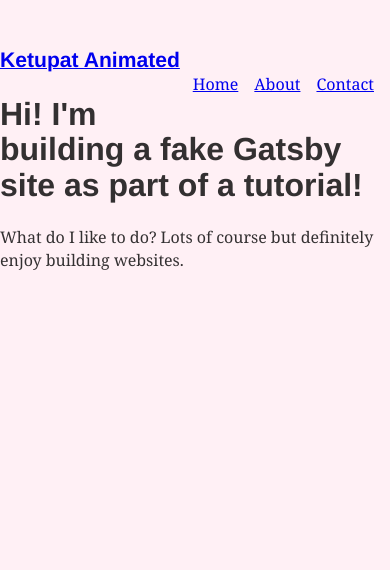
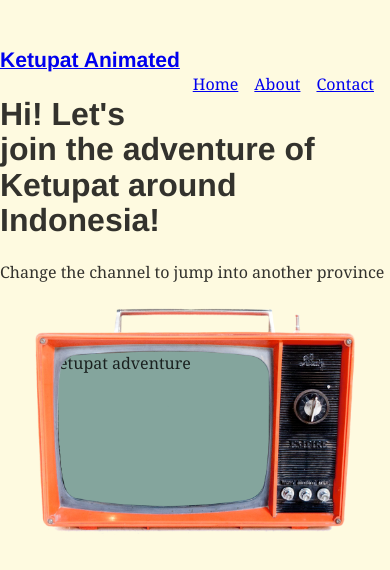
Before and after one commit to diagnosa/ketupat-animated, a Gatsby site: page / in a window 390 px wide. Built offline with nearby package versions, Linux system fonts and the light colour scheme; Gatsby itself is replaced by a stand-in of ours.

Commit message:
change typography, add content frame, change bg color, change description in about page

```diff
--- a/gatsby-config.js
+++ b/gatsby-config.js
@@ -1,3 +1,4 @@
+const path = require('path');
 module.exports = {
     siteMetadata: {
         title: `Ketupat Animated`,
@@ -10,5 +11,14 @@ module.exports = {
                 pathToConfigModule: `src/utils/typography`,
             },
         },
+        {
+            resolve: `gatsby-source-filesystem`,
+            options: {
+                name: `images`,
+                path: path.join(__dirname, `src`, `images`),
+            },
+        },
+        `gatsby-transformer-sharp`,
+        `gatsby-plugin-sharp`,
     ],
 };
--- a/package.json
+++ b/package.json
@@ -7,11 +7,15 @@
   "license": "MIT",
   "dependencies": {
     "gatsby": "^2.29.1",
+    "gatsby-image": "^2.8.0",
+    "gatsby-plugin-sharp": "^2.11.1",
     "gatsby-plugin-typography": "^2.9.0",
+    "gatsby-source-filesystem": "^2.8.0",
+    "gatsby-transformer-sharp": "^2.9.0",
     "react": "^17.0.1",
     "react-dom": "^17.0.1",
     "react-typography": "^0.16.19",
     "typography": "^0.16.19",
-    "typography-theme-fairy-gates": "^0.16.19"
+    "typography-theme-grand-view": "^0.16.19"
   }
 }
--- a/src/components/container.module.css
+++ b/src/components/container.module.css
@@ -1,4 +1,4 @@
 .container {
-    margin: 3rem auto;
-    max-width: 600px;
-  }
+  margin: 3rem auto;
+  max-width: 600px;
+}
--- /dev/null
+++ b/src/components/television.js
@@ -0,0 +1,28 @@
+import React from 'react';
+import { useStaticQuery, graphql } from 'gatsby';
+import Img from 'gatsby-image';
+import televisionStyles from './television.module.css';
+
+export default function Television({ children }) {
+    const data = useStaticQuery(graphql`
+        query {
+            file(relativePath: { eq: "television.png" }) {
+                childImageSharp {
+                    fluid {
+                        ...GatsbyImageSharpFluid
+                    }
+                }
+            }
+        }
+    `);
+    return (
+        <div className={televisionStyles.container}>
+            <div className={televisionStyles.children__wrapper}>{children}</div>
+            <Img
+                fluid={data.file.childImageSharp.fluid}
+                alt="A Television frame"
+                className={televisionStyles.frame}
+            />
+        </div>
+    );
+}
--- /dev/null
+++ b/src/components/television.module.css
@@ -0,0 +1,37 @@
+.container {
+  width: 100vw;
+  max-width: 600px;
+  box-sizing: border-box;
+  display: flex;
+  align-items: center;
+}
+
+.children__wrapper {
+  overflow-y: hidden;
+  overflow-x: scroll;
+  position: absolute;
+  background-color: #84a59d;
+  height: 300px;
+  width: 400px;
+  margin-top: 30px;
+  margin-left: 40px;
+  padding: 5px;
+}
+
+.frame {
+  width: 100%;
+  box-sizing: border-box;
+}
+
+@media only screen and (max-width: 600px) {
+  .children__wrapper{
+    width: 230px;
+    height: 160px;
+    margin-top: 10px;
+    margin-left: 10px;
+  }
+  .container{
+    width: 320px;
+    margin: 0 auto;
+  }
+}
--- a/src/pages/index.js
+++ b/src/pages/index.js
@@ -1,14 +1,17 @@
 import React from 'react';
 import Container from '../components/container';
+import Television from '../components/television';
 
 export default function Home() {
     return (
         <Container>
-            <h1>Hi! I'm building a fake Gatsby site as part of a tutorial!</h1>
+            <h1>Hi! Let's join the adventure of Ketupat around Indonesia!</h1>
             <p>
-                What do I like to do? Lots of course but definitely enjoy
-                building websites.
+                Change the channel to jump into another province
             </p>
+            <Television>
+                <span>ketupat adventure</span>
+            </Television>
         </Container>
     );
 }
--- a/src/styles/global.css
+++ b/src/styles/global.css
@@ -1,3 +1,3 @@
 html {
-    background-color: lavenderblush;
-  }
+  background-color: #fefae0;
+}
--- a/src/utils/typography.js
+++ b/src/utils/typography.js
@@ -1,6 +1,4 @@
 import Typography from 'typography';
-import fairyGateTheme from 'typography-theme-fairy-gates';
-
-const typography = new Typography(fairyGateTheme);
-export const { scale, rhythm, options } = typography;
+import grandViewTheme from 'typography-theme-grand-view';
+const typography = new Typography(grandViewTheme);
 export default typography;
```
Also changed, not shown: src/pages/about.js (+5 -2 lines), src/images/television.png (added), 3 other files.
